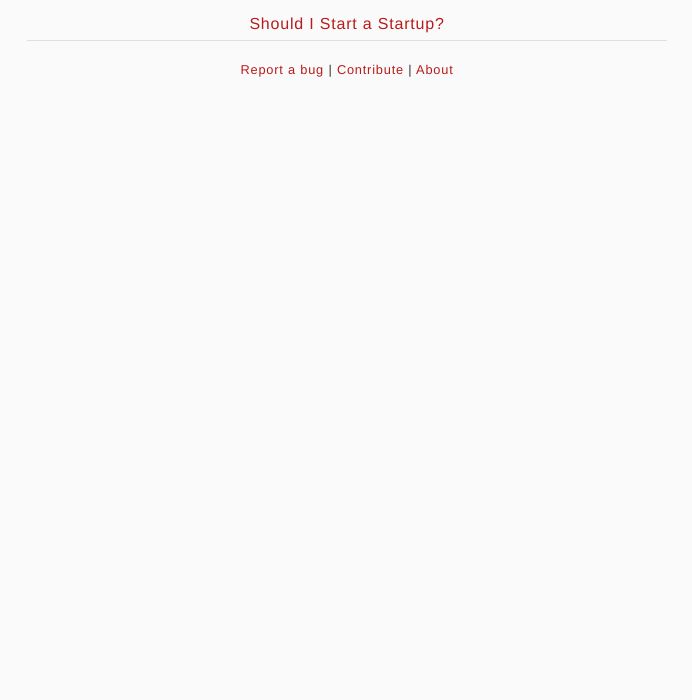
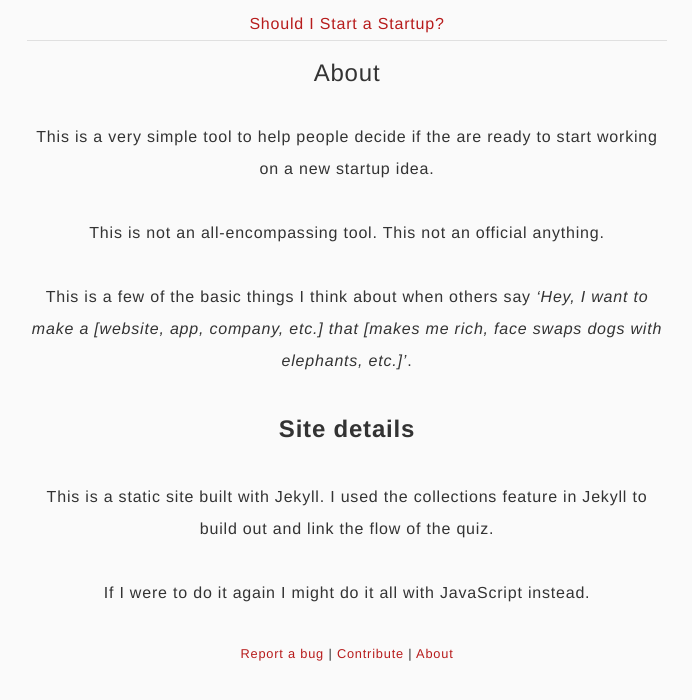
Before and after one commit to boykoc/should-i-start-a-startup, a Jekyll site: the page built from about.md, in a window 1280 px wide. Shown: the top 700 px of the page, without its empty margins (293-985 px from the left). Built offline with Jekyll 4.4.1, drawn with Linux system fonts in a browser that asks for light colours.

Commit message:
Task: Add details to about page.

```diff
--- a/about.md
+++ b/about.md
@@ -3,3 +3,17 @@ layout: default
 title: About
 permalink: /about/
 ---
+
+# About
+
+This is a very simple tool to help people decide if the are ready to start working on a new startup idea.
+
+This is not an all-encompassing tool. This not an official anything.
+
+This is a few of the basic things I think about when others say *'Hey, I want to make a [website, app, company, etc.] that [makes me rich, face swaps dogs with elephants, etc.]'*.
+
+## Site details
+
+This is a static site built with Jekyll. I used the collections feature in Jekyll to build out and link the flow of the quiz.
+
+If I were to do it again I might do it all with JavaScript instead.
```
